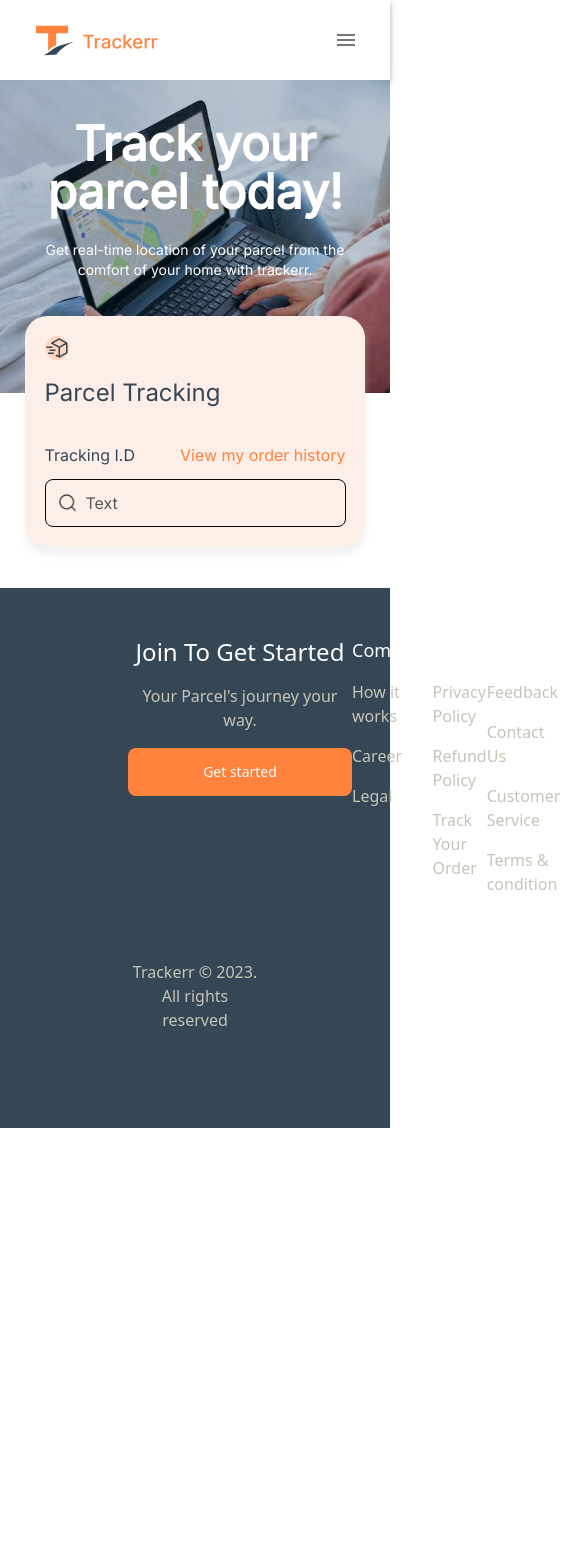
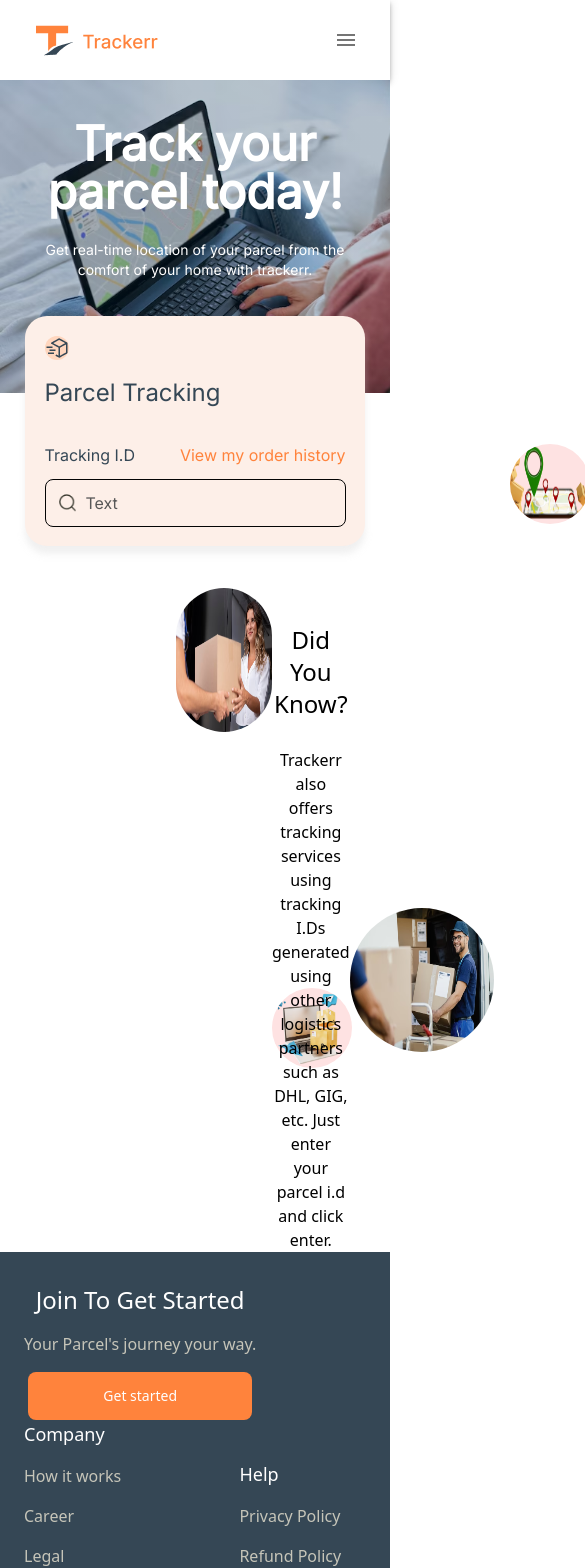
Before and after one commit to Amadu9933/Tracker-web-static, a React (Vite) app in the folder web-static/: page / in a window 390 px wide. Shown: the top 1568 px of the page, 585 px wide, since content can reach past the window. Before the commit the page ends 1128 px from the top, so only its background shows below. Built offline with nearby package versions, Linux system fonts and the light colour scheme; a small style sheet from the web is missing.

Commit message:
something done

```diff
--- a/web-static/src/components/common/buttons/Mybutton.tsx
+++ b/web-static/src/components/common/buttons/Mybutton.tsx
@@ -1,39 +1,43 @@
-import React from 'react';
-import './Mybutton.css'
+import React from "react";
+import "./Mybutton.css";
 
 // Props for MyButton component
 interface MyButtonProps {
-  onClick: () => void;         // Function to be executed on button click
-  label: string;               // Text content of the button
-  state?: 'Primary' | 'Secondary';  // Button state, defaults to 'Primary'
-  size?: 'Small' | 'Medium' | 'Large';  // Button size, defaults to 'Medium'
-  background?: string;         // Background color of the button, defaults to '#FF833C'
+	onClick: () => void; // Function to be executed on button click
+	label: string; // Text content of the button
+	state?: "Primary" | "Secondary"; // Button state, defaults to 'Primary'
+	size?: "Small" | "Medium" | "Large" | "mobile"; // Button size, defaults to 'Medium'
+	background?: string; // Background color of the button, defaults to '#FF833C'
 }
 
 // MyButton functional component
 const MyButton: React.FC<MyButtonProps> = ({
 	onClick,
 	label,
-  state = 'Primary',
-  size = 'Medium',
-  background = '#FF833C',
+	state = "Primary",
+	size = "Medium",
+	background = "#FF833C",
 }) => {
 	// Helper function to determine the size-specific styles
 	const getSizeClass = () => {
 		switch (size) {
-      case 'Small':
-        return 'text-sm p-3 lg:p-4.5 gap-2 rounded-2 w-62.5 h-12 top-142.5 left-33.75 border-none focus:border-none gap-8';
-      case 'Large':
-        return 'text-lg px-4 py-2';
+			case "Small":
+				return "text-sm p-3 lg:p-4.5 gap-2 rounded-2 w-62.5 h-12 top-142.5 left-33.75 border-none focus:border-none gap-8";
+			case "Large":
+				return "text-lg px-4 py-2";
 			// Medium is the default
+
+			case "mobile":
+				return "text-sm px-4 py-2 w-24";
+
 			default:
-        return 'text-base px-3 py-2';
+				return "text-base px-3 py-2";
 		}
 	};
 
 	// Helper function to determine the state-specific background color
 	const getStateClass = () => {
-    return state === 'Primary' ? 'bg-primary' : 'bg-secondary';
+		return state === "Primary" ? "bg-primary" : "bg-secondary";
 	};
 
 	// Combine size and state classes for the button
@@ -41,11 +45,7 @@
 
 	// Render the button component
 	return (
-    <button
-      onClick={onClick}
-      className={buttonClasses}
-      style={{ background }}
-    >
+		<button onClick={onClick} className={buttonClasses} style={{ background }}>
 			{label}
 		</button>
 	);
--- a/web-static/src/components/common/footer/Footer.tsx
+++ b/web-static/src/components/common/footer/Footer.tsx
@@ -9,9 +9,9 @@
 const Footer: React.FC = () => {
 	return (
 		<footer
-			className="footer pt-12 px-32 "
+			className="footer pt-8 px-6 column md:pt-12 md:px-32 "
 			style={{ backgroundColor: "#354755", color: "#C6C5B9" }}>
-			<div className="flex justify-between   font-medium">
+			<div className=" flex flex-wrap justify-between md:flex md:justify-between  md:font-medium">
 				<div className="item">
 					<h2 className="font-medium text-white text text-2xl pb-4">
 						Join To Get Started
@@ -26,21 +26,21 @@
 					/>
 				</div>
 
-				<div className="item">
+				<div className="item mr-9 md:mr-0">
 					<h1 className="text-lg text-white pb-4 text-left">Company</h1>
 					<p className="pb-4 text-left">How it works</p>
 					<p className="pb-4 text-left">Career</p>
 					<p className="pb-4 text-left">Legal</p>
 				</div>
 
-				<div className="item text-left">
+				<div className=" mt-10 md:mt-0 md:text-left text-left">
 					<h1 className="text-lg text-white pb-4 ">Help</h1>
 					<p className="pb-4 ">Privacy Policy</p>
 					<p className="pb-4 ">Refund Policy</p>
 					<p className="pb-4 ">Track Your Order</p>
 				</div>
 
-				<div className="item text-left">
+				<div className="mt-10 md:mt-0  md:item md:text-left text-left">
 					<h1 className="text-lg text-white pb-4 ">Support</h1>
 					<p className="pb-4 ">Feedback</p>
 					<p className="pb-4 ">Contact Us</p>
@@ -48,7 +48,7 @@
 					<p className="pb-4 ">Terms & condition</p>
 				</div>
 			</div>
-			<p className="copy-right flex justify-start mt-12 pb-24">
+			<p className="copy-right flex justify-start mt-12 pb-24 text-white">
 				Trackerr &copy; 2023. All rights reserved
 			</p>
 		</footer>
--- a/web-static/src/components/common/header/Navbar.tsx
+++ b/web-static/src/components/common/header/Navbar.tsx
@@ -40,7 +40,7 @@
 					display: "flex",
 					backgroundColor: "white",
 					height: "5rem",
-
+					borderColor: "1px solid #D9E1E7",
 					paddingLeft: { sm: "1.5rem", md: "1.5rem", lg: "5rem" },
 					paddingRight: { sm: "1.5rem", md: "1.5rem", lg: "5rem" },
 				}}>
--- a/web-static/src/components/pages/customerPages/CustomerDidYouKnow.tsx
+++ b/web-static/src/components/pages/customerPages/CustomerDidYouKnow.tsx
@@ -7,7 +7,7 @@
 
 const CustomerDidYouKnow: React.FC = () => {
 	return (
-		<section className="  hidden md:h-1/4 md:mt-56 ">
+		<section className="  md:h-1/4 md:mt-56 ">
 			{/* container  */}
 			<div className="flex justify-between">
 				{/* first item */}
```
Lines whose indentation alone changed are shown as unchanged.
